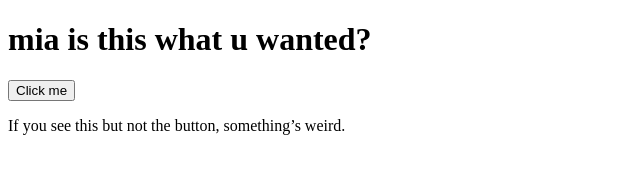
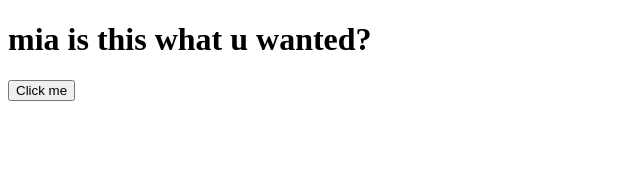
Before and after one commit to penguin36O/portfolio, a plain HTML site: page index.html in a window 1280 px wide. Shown: the whole page, without its empty margins (0-640 px from the left). Drawn offline with Linux system fonts and the light colour scheme.

Commit message:
Update index.html

```diff
--- a/index.html
+++ b/index.html
@@ -7,6 +7,5 @@
 <body>
   <h1>mia is this what u wanted?</h1>
   <button onclick="alert('hi mia 💅')">Click me</button>
-  <p>If you see this but not the button, something’s weird.</p>
 </body>
 </html>
```
